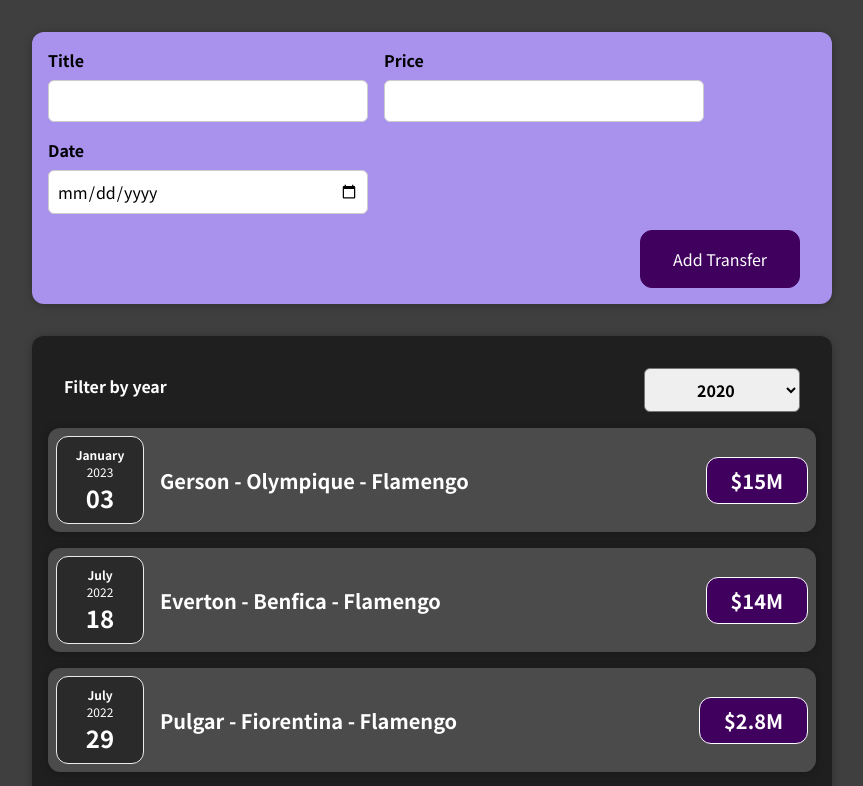
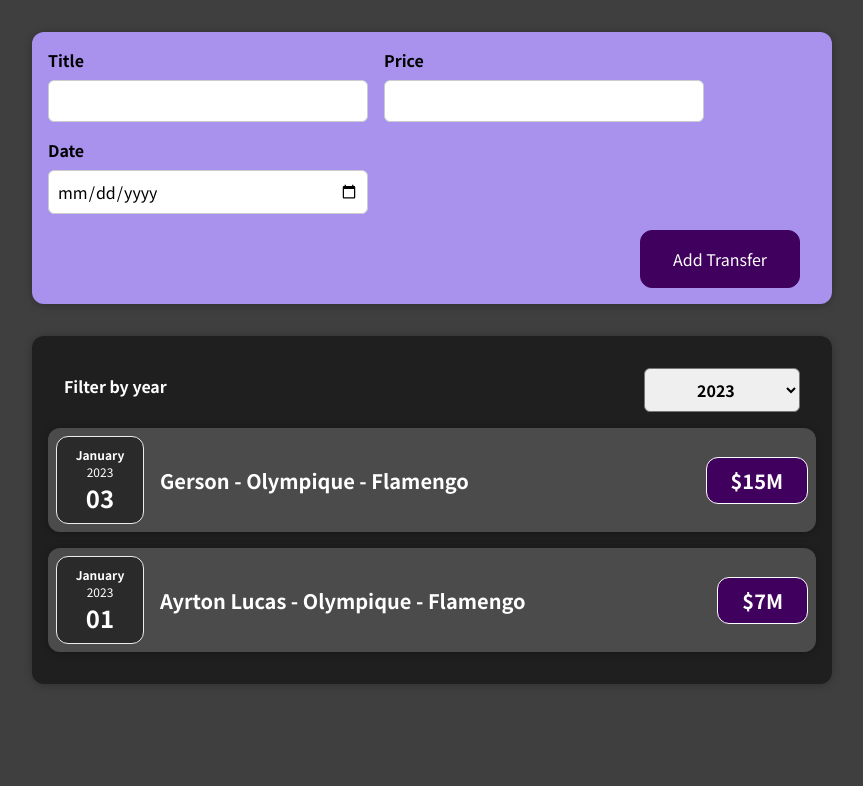
Before and after one commit to daniloamaralr/sporstats, a React (Create React App) app: page / in a window 1280 px wide. Shown: the top 786 px of the page, without its empty margins (208-1071 px from the left). Built offline with nearby package versions, Linux system fonts and the light colour scheme.

Commit message:
filter transfer

```diff
--- a/src/App.js
+++ b/src/App.js
@@ -1,8 +1,8 @@
+import React, { useState } from "react";
 import NewTransfer from "./components/NewTransfer/NewTransfer";
-import Transfers from "./components/Tranfers/Transfers"
+import Transfers from "./components/Tranfers/Transfers";
 
-const App = () => {
-  const transfers = [
+const INITIAL_TRANSFERS = [
   {
     id: 1,
     date: new Date(2023, 0, 3),
@@ -29,16 +29,21 @@
   },
 ];
 
+const App = () => {
+  const [transfers, setTransfers] = useState(INITIAL_TRANSFERS);
+
   const newTransferHandler = (enteredTransfer) => {
-    console.log(enteredTransfer);
+    setTransfers((prevTransfers) => {
+      return [...prevTransfers, enteredTransfer];
+    });
   };
 
   return (
     <div>
-      <NewTransfer onAddTransfer={newTransferHandler}/>
-      <Transfers items = {transfers}/>
+      <NewTransfer onAddTransfer={newTransferHandler} />
+      <Transfers items={transfers} />
     </div>
   );
-}
+};
 
 export default App;
--- a/src/components/Tranfers/TransferFilter.js
+++ b/src/components/Tranfers/TransferFilter.js
@@ -11,10 +11,10 @@
       <div className="transfers-filter__control">
         <label>Filter by year</label>
         <select value={props.selected} onChange={yearSelectHandler}>
+          <option value="2023">2023</option>
           <option value="2022">2022</option>
           <option value="2021">2021</option>
           <option value="2020">2020</option>
-          <option value="2019">2019</option>
         </select>
       </div>
     </div>
--- a/src/components/Tranfers/Transfers.js
+++ b/src/components/Tranfers/Transfers.js
@@ -5,14 +5,18 @@
 import "./Transfers.css";
 
 const Transfers = (props) => {
-  let transfers = props.items;
+  //let transfers = props.items;
 
-  const [filteredYear, setFilteredYear] = useState("2020");
+  const [filteredYear, setFilteredYear] = useState("2023");
 
   const selectYearHandler = (selectedYear) => {
-    console.log(selectedYear);
     setFilteredYear(selectedYear);
   };
+
+  const filteredTransfers = props.items.filter(transfer => {
+    return transfer.date.getFullYear().toString() === filteredYear;
+  });
+
   return (
     <div>
       <Card className="transfers">
@@ -20,7 +24,7 @@
           selected={filteredYear}
           onSelectYear={selectYearHandler}
         />
-        {transfers.map((transfer) => (
+        {filteredTransfers.map((transfer) => (
           <TransferItem
             key={transfer.id}
             date={transfer.date}
```
Lines whose indentation alone changed are shown as unchanged.
